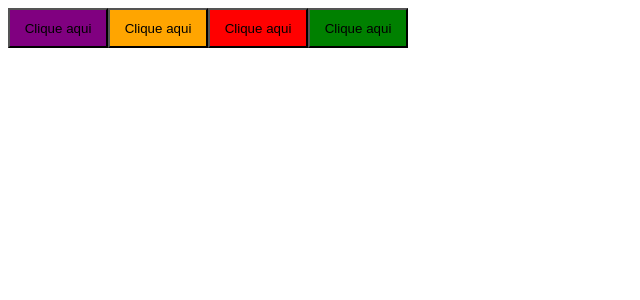
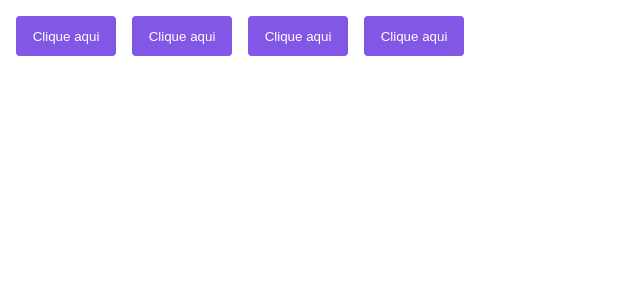
Before and after one commit to mateusp7/rocketseat-reactjs, a React (Vite) app in the folder projeto-02/ignite-timer-ts/: page / in a window 1280 px wide. Shown: the top 300 px of the page, without its empty margins (0-640 px from the left). Built offline with nearby package versions, Linux system fonts and the light colour scheme.

Commit message:
tipagem de temas

```diff
--- a/projeto-02/ignite-timer-ts/src/components/Button.styles.ts
+++ b/projeto-02/ignite-timer-ts/src/components/Button.styles.ts
@@ -16,10 +16,16 @@
 export const ButtonContainer = styled.button<ButtonContainerProps>`
   width: 100px;
   height: 40px;
+  border-radius: 4px;
+  border: 0;
+  margin: 8px;
 
-  ${(props) => {
+  background-color: ${(props) => props.theme.primary};
+  color: ${(props) => props.theme.white};
+
+  /* ${(props) => {
     return css`
       background-color: ${buttonVariants[props.variant]};
     `
-  }}
+  }} */
 `
--- /dev/null
+++ b/projeto-02/ignite-timer-ts/src/styles/theme/default.ts
@@ -0,0 +1,5 @@
+export const defaultTheme = {
+  primary: "#8257e6",
+  secondary: "orange",
+  white: "#FFFFFF",
+}
```
Also changed, not shown: projeto-02/ignite-timer-ts/src/@types/styled.d.ts (added, +8 -0 lines), projeto-02/ignite-timer-ts/src/App.tsx (+4 -3 lines).
